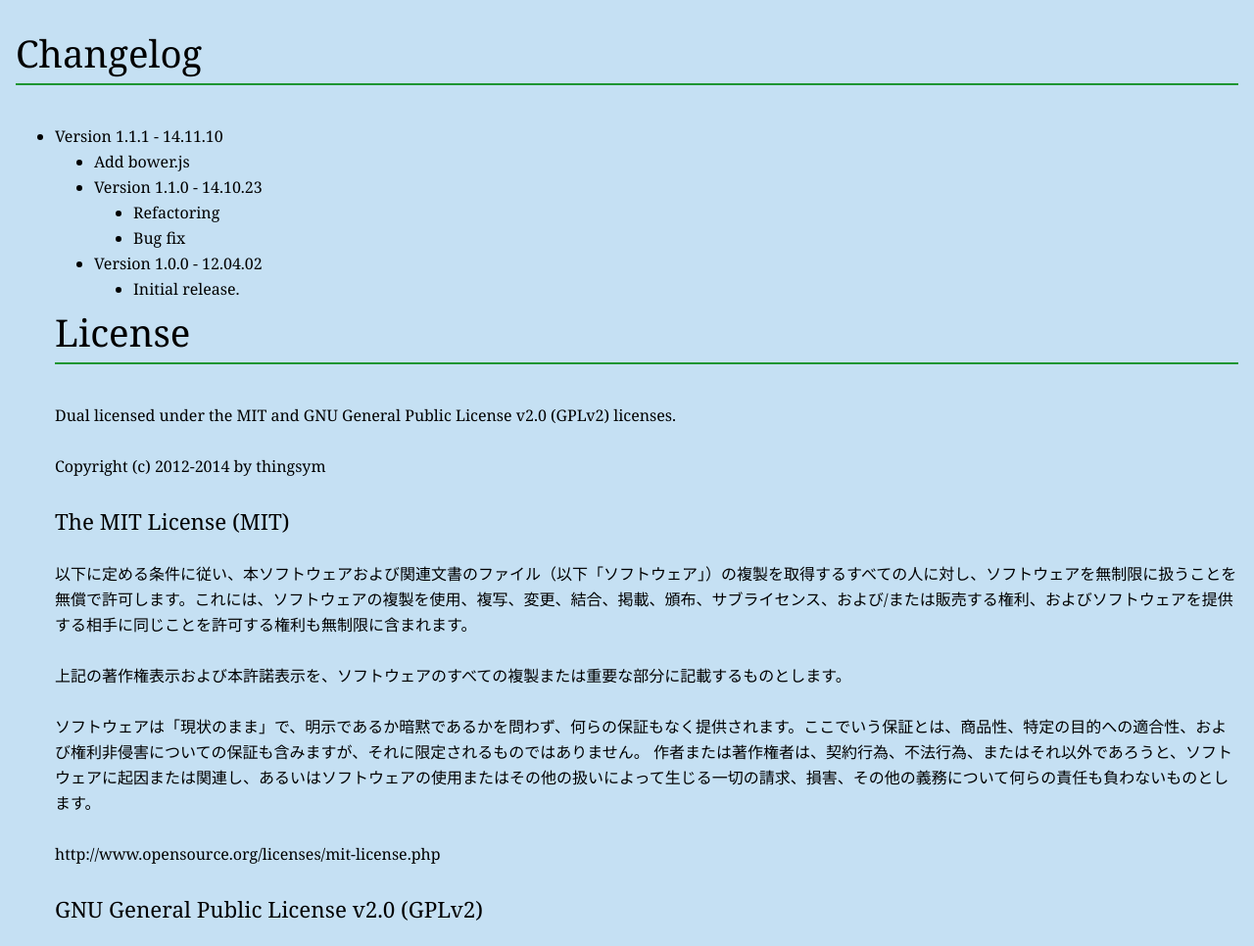
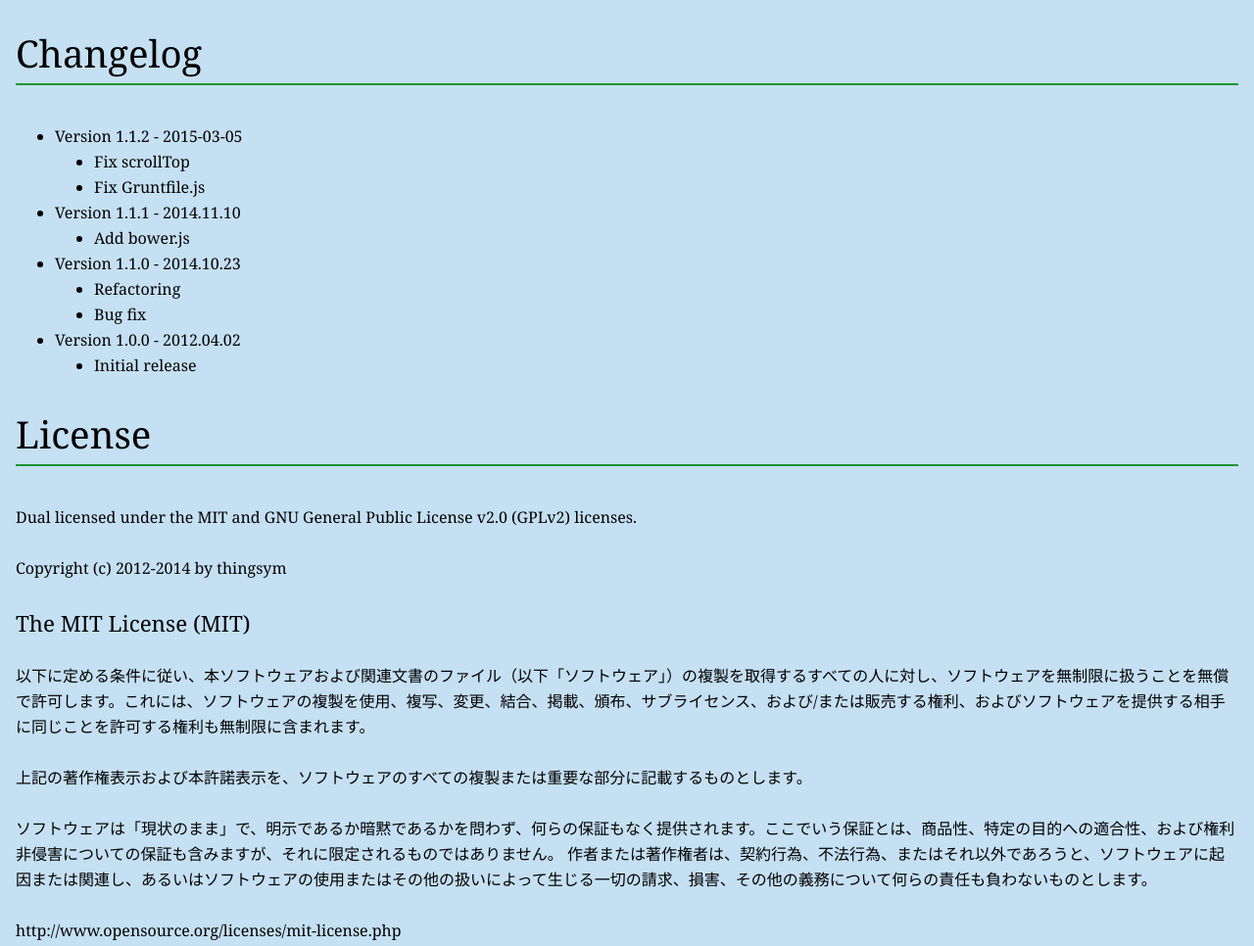
Before and after one commit to thingsym/jquery.backtothetop, a website: page docs-ja.html in a window 1280 px wide. Shown: the part 5101-6067 px from the top of the page at 98% size. Drawn offline with nearby package versions, Linux system fonts and the light colour scheme; a web font is replaced by a local one.

Commit message:
fixed version

```diff
--- a/bower.json
+++ b/bower.json
@@ -1,7 +1,7 @@
 {
   "name": "jquery.backtothetop",
   "main": "jquery.backtothetop.js",
-  "version": "1.1.1",
+  "version": "1.1.2",
   "homepage": "http://project.thingslabo.com/jquery.backtothetop/",
   "authors": [
     "thingsym"
--- a/docs-ja.html
+++ b/docs-ja.html
@@ -293,20 +293,26 @@ id 属性での指定より優先されます</td>
 
 <h2 id="Changelog">Changelog</h2>
 <ul>
-<li>Version 1.1.1 - 14.11.10
+<li>Version 1.1.2 - 2015-03-05
+<ul>
+<li>Fix scrollTop</li>
+<li>Fix Gruntfile.js</li>
+</ul>
+</li>
+<li>Version 1.1.1 - 2014.11.10
 <ul>
 <li>Add bower.js</li>
 </ul>
-<ul>
-<li>Version 1.1.0 - 14.10.23
+</li>
+<li>Version 1.1.0 - 2014.10.23
 <ul>
 <li>Refactoring</li>
 <li>Bug fix</li>
 </ul>
 </li>
-<li>Version 1.0.0 - 12.04.02
+<li>Version 1.0.0 - 2012.04.02
 <ul>
-<li>Initial release.</li>
+<li>Initial release</li>
 </ul>
 </li>
 </ul>
--- a/jquery.backtothetop.min.js
+++ b/jquery.backtothetop.min.js
@@ -1,7 +1,7 @@
 /*
  * jQuery Plugin Back to the Top
- * Version 1.1.1
- * Update: 2015-03-05 5:26:59
+ * Version 1.1.2
+ * Update: 2015-03-05 5:42:41
  * Copyright 2012-2015 thingsym
  * URI: http://project.thingslabo.com/jquery.backtothetop
  * Repository: https://github.com/thingsym/jquery.backtothetop
```
Also changed, not shown: docs.html (+11 -5 lines), build/Gruntfile.js, build/package.json.
